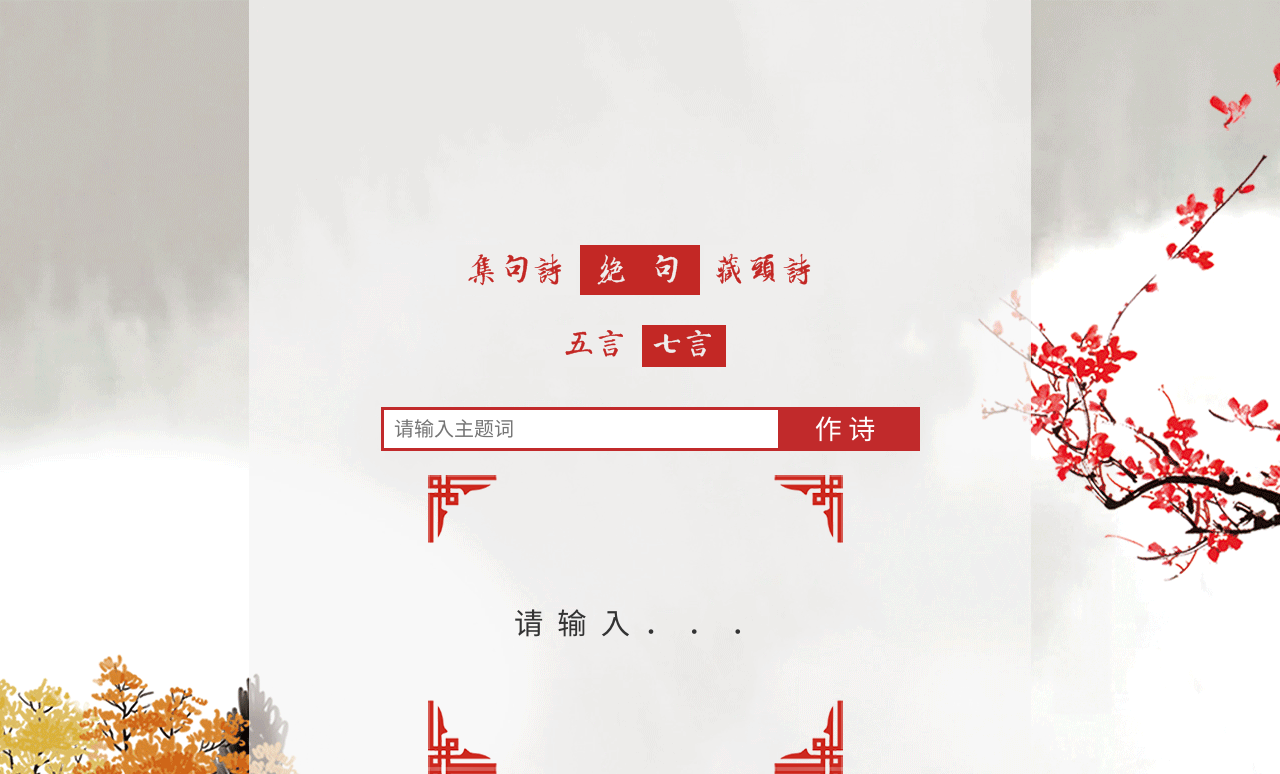
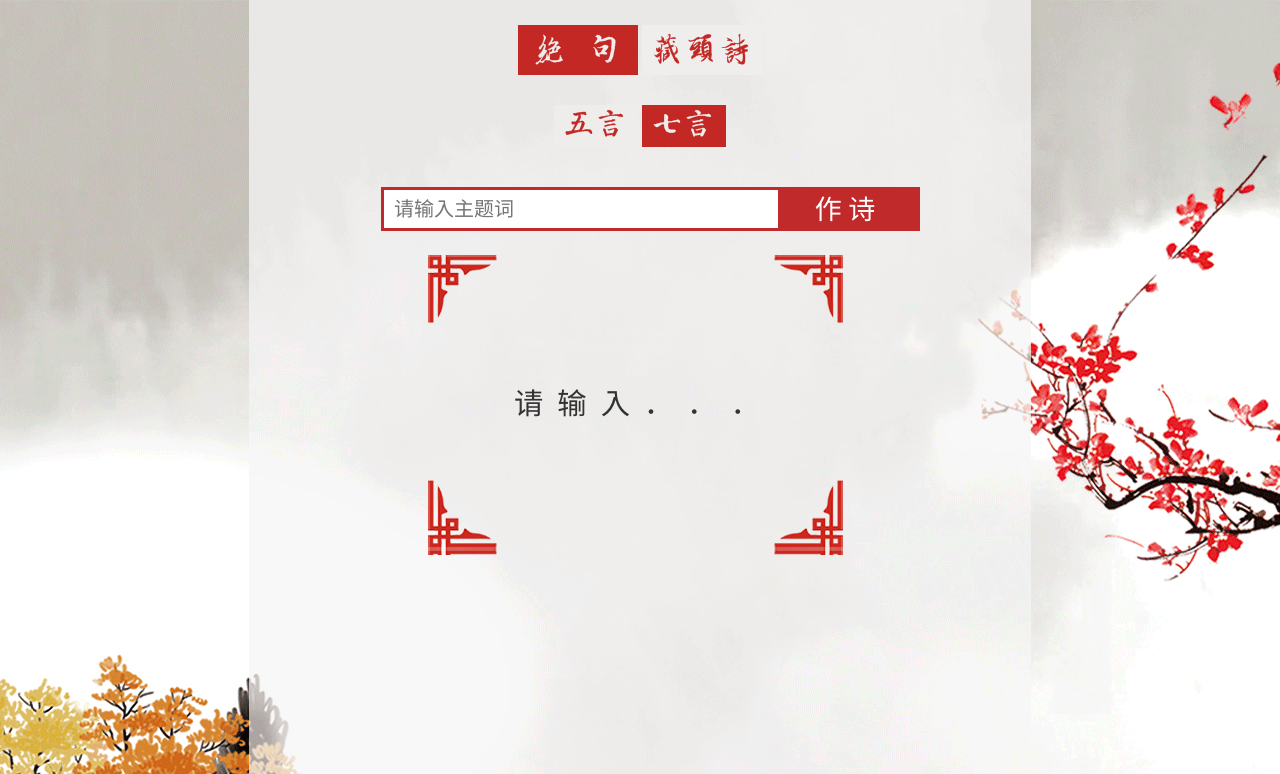
Before and after one commit to Yuqing2018/ScrabAricsFromEasyNet, a Python web app: template templates/index_demo.html in a window 1280 px wide. Shown: the top 774 px of the page. Run offline with Jinja, Linux system fonts and the light colour scheme; the template is opened without the code that fills it, so the values that code supplies are empty.

Commit message:
create a new branch

```diff
--- a/templates/index_demo.html
+++ b/templates/index_demo.html
@@ -92,16 +92,8 @@
 <body>
     <div class="container-style" align="center">
         <div style="height: 25px;"></div>
-        <div style="height: 220px;">
-            <!-- <img src="/images/logo.png" style="position: relative; left: 100px;" /> -->
-            <!-- <img src="/images/micrologo.png" style="position: relative; top: 60px; left: 90px;" /> -->
-        </div>
         <div class="non-selectable" style="height: 80px;">
             <div style="">
-                <!-- <span class="type_selector" panel-toggle="panel-gathered">集句诗</span>
-                <span class="type_selector checked" panel-toggle="panel-head">绝&nbsp;&nbsp;句</span>
-                <span class="type_selector" panel-toggle="panel-regular">藏头诗</span> -->
-                <img src="/images/jiju.png" class="type_selector" panel-toggle="panel-gathered" id="jiju" />
                 <img src="/images/jueju_checked.png" class="type_selector checked" panel-toggle="panel-head" id="jueju" />
                 <img src="/images/cangtou.png" class="type_selector" panel-toggle="panel-regular" id="cangtou" />
             </div>
```
Also changed, not shown: run.py (+3 -9 lines), share/old_new/1559652408.1855757.jpg (deleted), share/old_new/1559652408.1855757ew.jpg (deleted), share/old_new/1559652782.58063.jpg (deleted), share/old_new/1559652782.58063ew.jpg (deleted).
